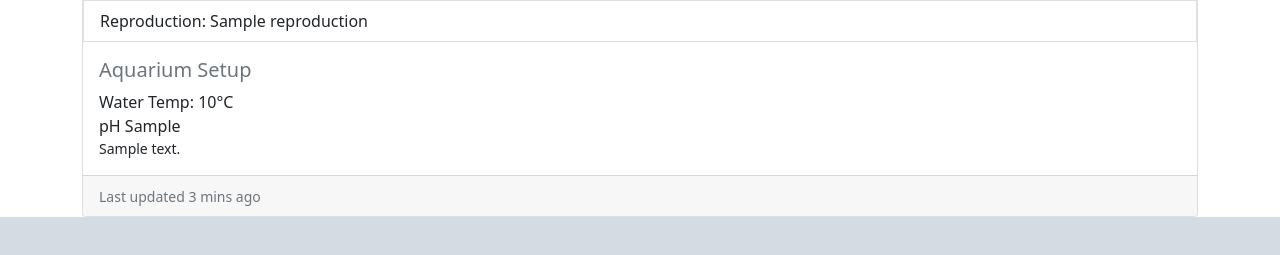
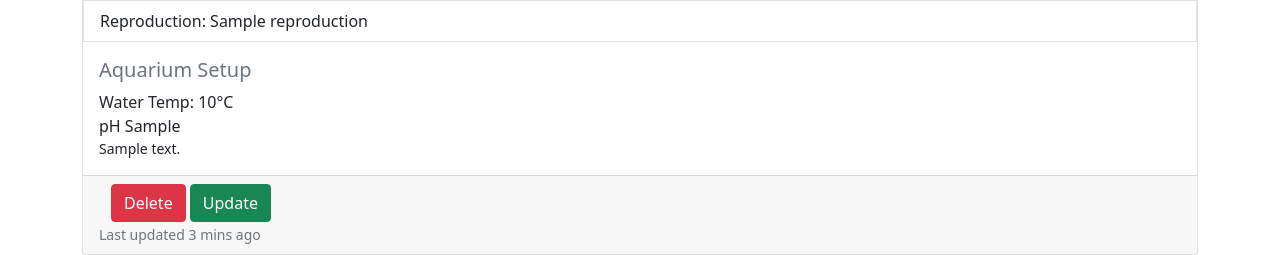
Before and after one commit to Code-Institute-Submissions/Malrhis-project3, a Flask app: page /fish in a window 1280 px wide. Shown: the part 1142-1397 px from the top of the page. Before the commit the page ends 1359 px from the top, so only its background shows below. Run offline with Flask 2, Linux system fonts and the light colour scheme; grey boxes marked "Sample" are stand-in pictures; a database or web service that is not in the repository returns one stand-in record (values such as "Sample title").

Commit message:
add delete and update link

```diff
--- a/aquarist/templates/show_fish.template.html
+++ b/aquarist/templates/show_fish.template.html
@@ -20,8 +20,8 @@ Fish List
             <p class="card-text my-0 text-muted">{{each_fish.higher_classification}}</p>
         </div>
         <ul class="list-group list-group-flush"></ul>
-            <li class="list-group-item">Full-grown size: {{each_fish.full_grown_size_in_cm}} cm </li>
-            <li class="list-group-item">Reproduction: {{each_fish.reproduction}} </li>
+        <li class="list-group-item">Full-grown size: {{each_fish.full_grown_size_in_cm}} cm </li>
+        <li class="list-group-item">Reproduction: {{each_fish.reproduction}} </li>
         </ul>
         <div class="card-body">
             <h5 class="card-title text-muted">Aquarium Setup</h5>
@@ -30,6 +30,14 @@ Fish List
             <p class="card-text my-0 small">{{each_fish.tank_setup_text}}</p>
         </div>
         <div class="card-footer">
+            <div class="container">
+                <div class="row">
+                    <div class="col">
+                        <a href="{{ url_for('delete_fish', fish_id=each_fish._id )}}" class="btn btn-danger">Delete</a>
+                        <a href="{{ url_for('show_update_fish', fish_id=each_fish._id)}}" class="btn btn-success">Update</a>
+                    </div>
+                </div>
+            </div>
             <small class="text-muted">Last updated 3 mins ago</small>
         </div>
     </div>
```
